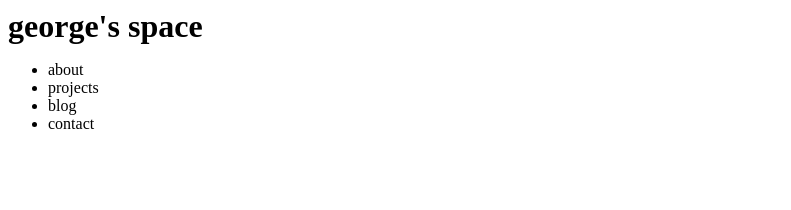
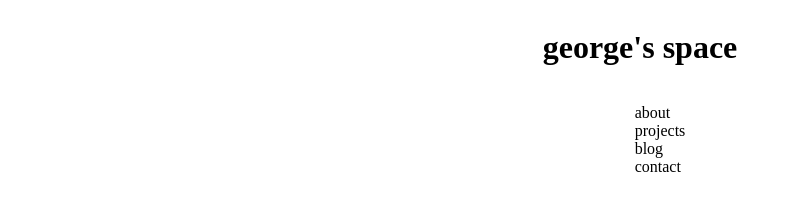
Before and after one commit to justgeorges/justgeorges-space, a plain HTML site: page index.html in a window 1280 px wide. Shown: the whole page, without its empty margins (0-791 px from the left). Drawn offline with Linux system fonts and the light colour scheme.

Commit message:
added header styling

```diff
--- a/styles.css
+++ b/styles.css
@@ -1,7 +1,10 @@
 body {
-  position: relative;
+  display: flex;
+  align-items: center;
+  justify-content: center;
+  flex-direction: column;
 }
 
-h1 {
-  margin: 0 auto;
+ul {
+  list-style-type: none;
 }
```
